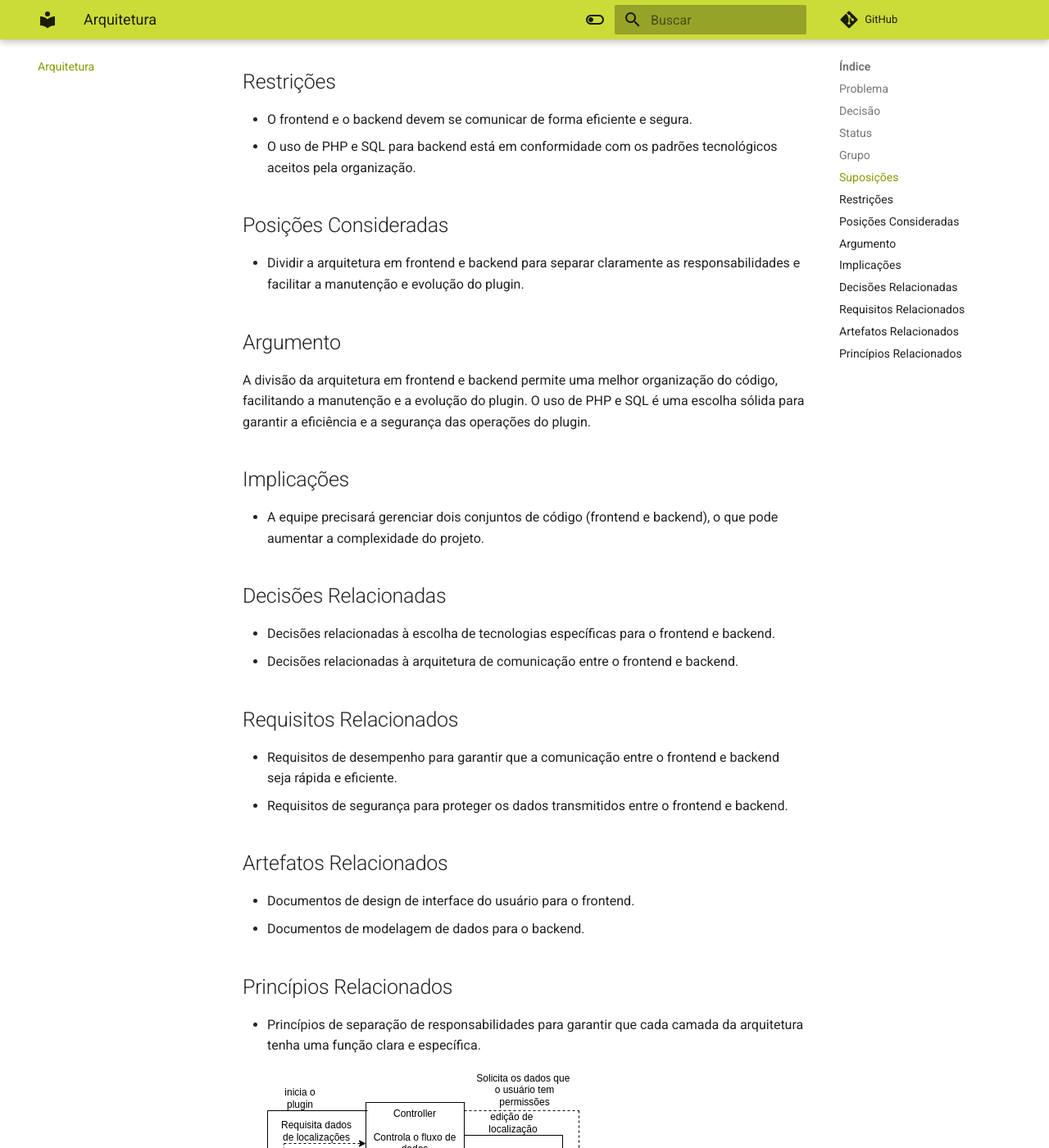
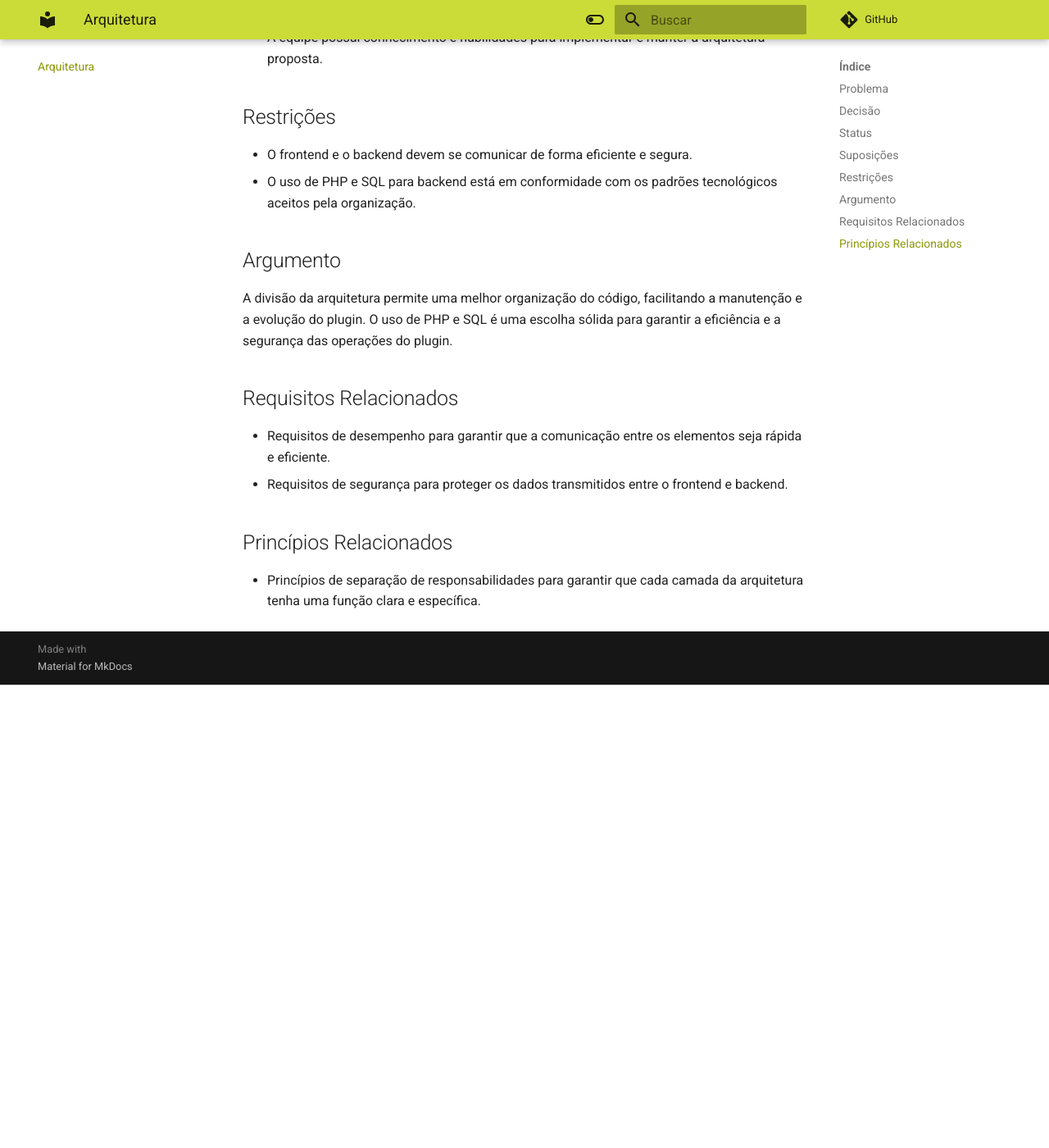
Before and after one commit to ResidenciaTICBrisa/T2G8-Plugin-Wordpress, an MkDocs documentation site: the page built from docs/arquitetura.md, in a window 1280 px wide and 1400 px high, scrolled down 873 px. Shown: the whole window at 82% size. Built offline with MkDocs 1.6.1 and Material for MkDocs 9.7.7, drawn with Linux system fonts in a browser that asks for light colours; comment, search, counter and statistics services are not loaded; after the commit the page ends 1708 px from its top, so only the background shows below that.

```diff
--- a/docs/arquitetura.md
+++ b/docs/arquitetura.md
@@ -1,4 +1,8 @@
 # Decisão Arquitetônica - Divisão da Arquitetura em Frontend e Backend
+
+<p align="center">
+  <img src="https://github.com/ResidenciaTICBrisa/T2G8-Plugin-Wordpress/blob/main/docs/assets/images/architecture.png" width="190" />
+</p>
 
 ## Problema
 A necessidade de organizar a arquitetura do plugin de forma a separar claramente as responsabilidades entre a camada de apresentação (frontend) e a camada de lógica e dados (backend).
@@ -9,9 +13,6 @@ Dividir a arquitetura do plugin em frontend e backend, utilizando PHP como lógi
 ## Status
 Decidida
 
-## Grupo
-Arquitetura
-
 ## Suposições
 - A equipe possui conhecimento e habilidades para implementar e manter a arquitetura proposta.
 
@@ -19,28 +20,12 @@ Arquitetura
 - O frontend e o backend devem se comunicar de forma eficiente e segura.
 - O uso de PHP e SQL para backend está em conformidade com os padrões tecnológicos aceitos pela organização.
 
-## Posições Consideradas
-- Dividir a arquitetura em frontend e backend para separar claramente as responsabilidades e facilitar a manutenção e evolução do plugin.
-
 ## Argumento
-A divisão da arquitetura em frontend e backend permite uma melhor organização do código, facilitando a manutenção e a evolução do plugin. O uso de PHP e SQL é uma escolha sólida para garantir a eficiência e a segurança das operações do plugin.
-
-## Implicações
-- A equipe precisará gerenciar dois conjuntos de código (frontend e backend), o que pode aumentar a complexidade do projeto.
-
-## Decisões Relacionadas
-- Decisões relacionadas à escolha de tecnologias específicas para o frontend e backend.
-- Decisões relacionadas à arquitetura de comunicação entre o frontend e backend.
+A divisão da arquitetura permite uma melhor organização do código, facilitando a manutenção e a evolução do plugin. O uso de PHP e SQL é uma escolha sólida para garantir a eficiência e a segurança das operações do plugin.
 
 ## Requisitos Relacionados
-- Requisitos de desempenho para garantir que a comunicação entre o frontend e backend seja rápida e eficiente.
+- Requisitos de desempenho para garantir que a comunicação entre os elementos seja rápida e eficiente.
 - Requisitos de segurança para proteger os dados transmitidos entre o frontend e backend.
-
-## Artefatos Relacionados
-- Documentos de design de interface do usuário para o frontend.
-- Documentos de modelagem de dados para o backend.
 
 ## Princípios Relacionados
 - Princípios de separação de responsabilidades para garantir que cada camada da arquitetura tenha uma função clara e específica.
-
-![Arquitetura](./assets/images/Architecture.png)
--- a/mkdocs.yml
+++ b/mkdocs.yml
@@ -51,12 +51,14 @@ theme:
 # Define a navegação do site, especificando os links para diferentes páginas ou seções do site
 nav:
   - Home: index.md
+  - Tutorial: tutorial.md
   - Preparando ambiente: preparandoambiente.md
   - Atas:
       - ata reunião 1: Atas/ata-reuniao1.md
       - ata reunião 2: Atas/ata-reuniao2.md
       - ata reunião 3: Atas/ata-reuniao3.md
   - Wireframe: wireframe.md
+  - Storymap: storymap.md
   - Backlog do produto: backlog.md
   - Arquitetura: arquitetura.md
   - Roadmap: roadmap.md
```
Also changed, not shown: docs/backlog.md (+12 -8 lines), docs/index.md (+0 -2 lines), docs/preparandoambiente.md (+9 -4 lines), docs/roadmap.md (+1 -1 lines), docs/storymap.md (added, +1 -0 lines), docs/tutorial.md (added, +22 -0 lines), docs/assets/images/Arquitetura.png (deleted), docs/assets/images/Roadmap.jpg (deleted), docs/assets/images/architecture.png (renamed from docs/assets/images/Architecture.png), docs/assets/images/logo.png (added), 1 other file.
